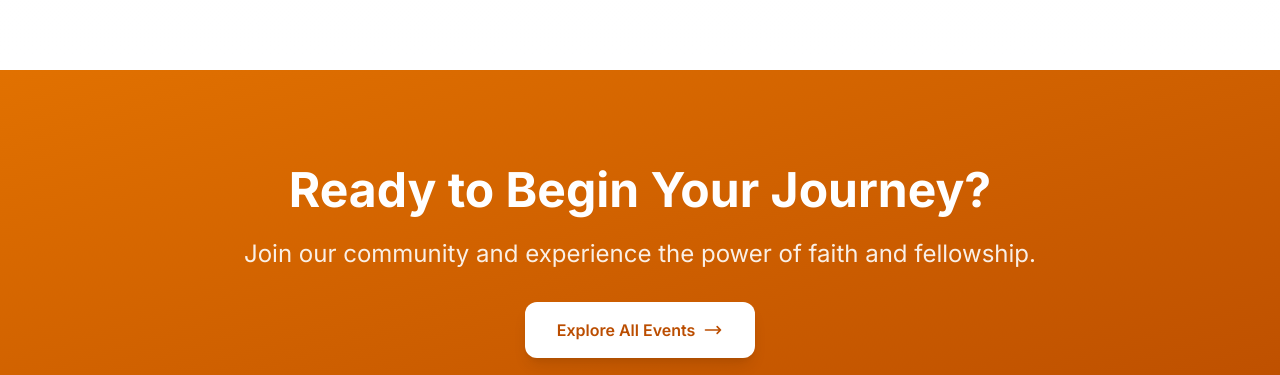
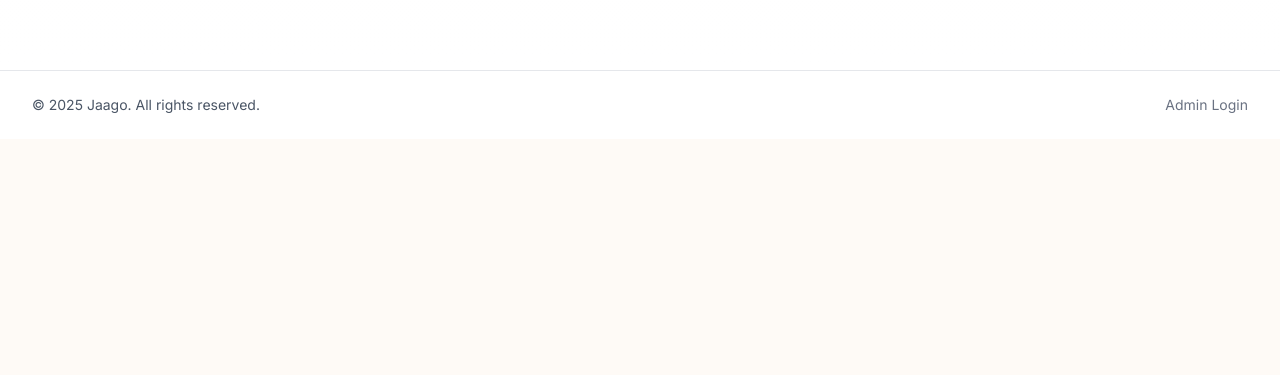
Before and after one commit to dariogeorge21/jaago-outdoor-programs, a Next.js app: page / in a window 1280 px wide. Shown: the part 3329-3704 px from the top of the page. After the commit the page ends 3468 px from the top, so only its background shows below. Built offline with nearby package versions, Linux system fonts and the light colour scheme.

Commit message:
layout, update event poster images, and adjust image rendering for specific events

```diff
--- a/app/layout.tsx
+++ b/app/layout.tsx
@@ -1,6 +1,7 @@
 import type { Metadata } from 'next';
 import { Inter } from 'next/font/google';
 import { Toaster } from 'sonner';
+import { Footer } from '@/components/Footer';
 import './globals.css';
 
 const inter = Inter({
@@ -24,6 +25,7 @@ export default function RootLayout({
     <html lang="en" className={inter.variable}>
       <body className="antialiased font-sans">
         {children}
+        <Footer />
         <Toaster position="top-center" richColors />
       </body>
     </html>
--- a/app/page.tsx
+++ b/app/page.tsx
@@ -46,38 +46,6 @@ export default function Home() {
           </div>
         </div>
       </section>
-
-      {/* CTA Section */}
-      <section className="py-16 md:py-24 px-4 sm:px-6 lg:px-8 bg-gradient-to-br from-amber-600 to-amber-700 text-white">
-        <div className="max-w-4xl mx-auto text-center">
-          <h2 className="text-3xl md:text-4xl lg:text-5xl font-bold mb-6">
-            Ready to Begin Your Journey?
-          </h2>
-          <p className="text-xl md:text-2xl mb-8 opacity-90">
-            Join our community and experience the power of faith and fellowship.
-          </p>
-          <a
-            href="#events"
-            className="inline-flex items-center gap-2 px-8 py-4 bg-white text-amber-700 font-semibold rounded-xl shadow-lg hover:shadow-xl hover:scale-105 transition-all duration-300"
-          >
-            Explore All Events
-            <svg
-              className="w-5 h-5"
-              fill="none"
-              stroke="currentColor"
-              viewBox="0 0 24 24"
-              aria-hidden="true"
-            >
-              <path
-                strokeLinecap="round"
-                strokeLinejoin="round"
-                strokeWidth={2}
-                d="M17 8l4 4m0 0l-4 4m4-4H3"
-              />
-            </svg>
-          </a>
-        </div>
-      </section>
     </main>
   );
 }
--- a/app/register/[eventSlug]/page.tsx
+++ b/app/register/[eventSlug]/page.tsx
@@ -73,7 +73,9 @@ export default async function RegisterPage({ params }: RegisterPageProps) {
                   src={event.posterPath}
                   alt={`${event.name} event poster`}
                   fill
-                  className="object-cover"
+                  className={
+                    event.slug === 'blessed-banquet' ? 'object-contain' : 'object-cover'
+                  }
                   priority
                 />
                 <div className="absolute inset-0 bg-gradient-to-t from-black/20 to-transparent"></div>
--- a/components/EventCard.tsx
+++ b/components/EventCard.tsx
@@ -27,7 +27,9 @@ export function EventCard({ event, imagePosition }: EventCardProps) {
             src={event.posterPath}
             alt={`${event.name} event poster`}
             fill
-            className="object-cover group-hover:scale-110 transition-transform duration-700"
+            className={`${
+              event.slug === 'blessed-banquet' ? 'object-contain' : 'object-cover'
+            } group-hover:scale-110 transition-transform duration-700`}
             sizes="(max-width: 768px) 100vw, 45vw"
             priority={false}
           />
--- a/lib/events.ts
+++ b/lib/events.ts
@@ -5,7 +5,7 @@ export const events: EventConfig[] = [
     slug: 'coffee-with-bishop',
     name: 'Coffee with Bishop',
     tableName: 'coffee_with_bishop_registrations',
-    posterPath: '/bishop.png',
+    posterPath: '/coffee.jpeg',
     description:
       'An intimate gathering where faith meets fellowship. Share your thoughts, ask questions, and connect with our spiritual leader over a warm cup of coffee.',
     highlights: [
@@ -20,7 +20,7 @@ export const events: EventConfig[] = [
     slug: 'meet-the-strangers',
     name: 'Meet the Strangers',
     tableName: 'meet_the_strangers_registrations',
-    posterPath: '/strangers.png',
+    posterPath: '/strangers.jpeg',
     description:
       'Meet the strangers—connect, converse, and discover new perspectives through an interactive and welcoming session.',
     highlights: [
@@ -35,7 +35,7 @@ export const events: EventConfig[] = [
     slug: 'blessed-banquet',
     name: 'Blessed Banquet',
     tableName: 'blessed_banquet_registrations',
-    posterPath: '/banquete.png',
+    posterPath: '/banquete.jpeg',
     description:
       'An exclusive dinner gathering fostering faith and fellowship, offering an opportunity to engage in meaningful dialogue with our spiritual leader.',
     highlights: [
```
